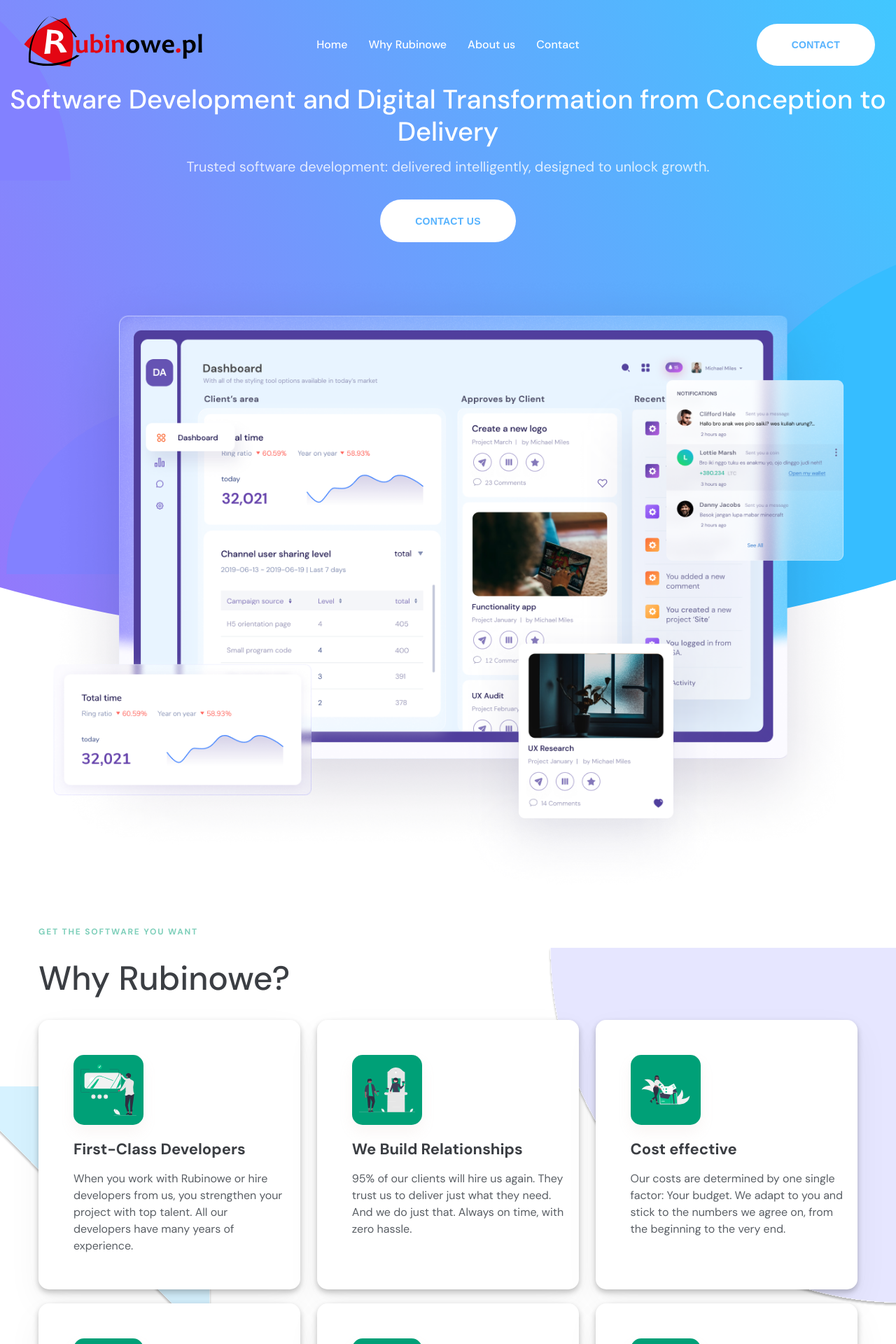
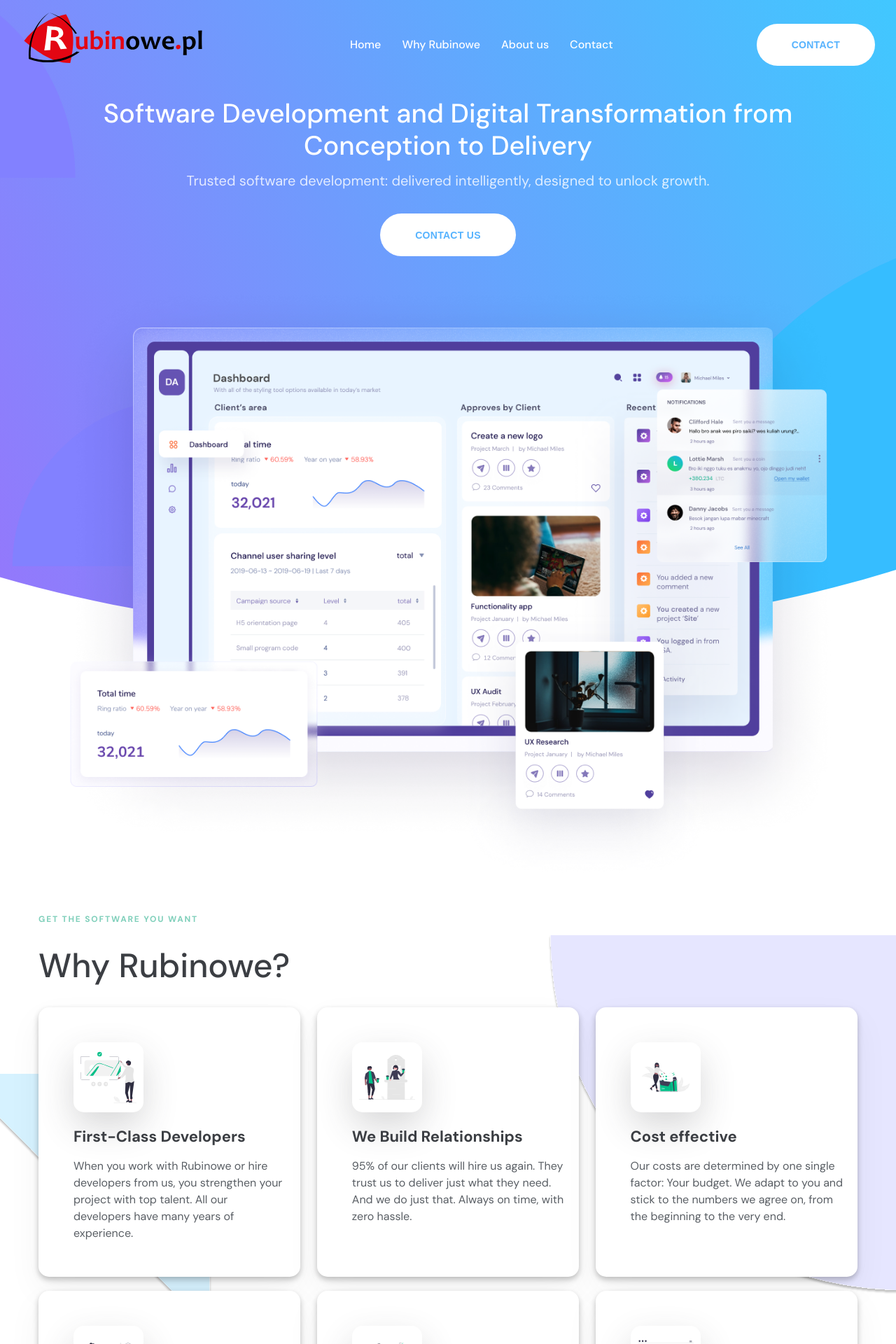
Before and after one commit to F-Agata/rubinowe, a Next.js app: page / in a window 1280 px wide. Shown: the top 1920 px of the page at 70% size. Built offline with nearby package versions, Linux system fonts and the light colour scheme.

Commit message:
fix bags and add active navigation

```diff
--- a/components/footer/Footer.js
+++ b/components/footer/Footer.js
@@ -1,5 +1,19 @@
 import React from "react";
 import styled from "styled-components";
+import TitleVerySmallWhite from "../../stylesjs/TitleVerySmallWhite";
+
+
+const Footer = () => {
+  return (
+    <StyledFooter>
+        <TitleVerySmallWhiteFooter>
+            Rubinowe Sp. z o.o. | 43-100 Tychy | www.rubinowe.pl | Software Development and Digital Transformation
+        </TitleVerySmallWhiteFooter>
+    </StyledFooter>
+  );
+};
+
+export default Footer;
 
 const StyledFooter = styled.footer`
   width: 100%;
@@ -8,14 +22,10 @@ const StyledFooter = styled.footer`
   display: flex;
   justify-content: center;
   align-items: center;
+
 `;
 
-const Footer = () => {
-  return (
-    <StyledFooter>
-      Rubinowe Sp. z o.o. | 43-100 Tychy | www.rubinowe.pl | Software Development and Digital Transformation
-    </StyledFooter>
-  );
-};
-
-export default Footer;
+const TitleVerySmallWhiteFooter = styled(TitleVerySmallWhite)`
+  margin: 0px 40px 0 40px;
+  text-align: center;
+`
--- a/components/form/FormPanel.js
+++ b/components/form/FormPanel.js
@@ -81,8 +81,7 @@ export default FormPanel;
 const WrappPanel = styled.form`
   width: 100%;
   //border: chartreuse 2px solid;
-  margin: 0px 40px 0 40px;
-  padding: 80px 0px 0px 0px;
+   padding: 80px 00px 0px 00px;
   display: flex;
   flex-direction: column;
   align-items: center;
@@ -91,6 +90,7 @@ const WrappPanel = styled.form`
  `;
 
 const FormTitle = styled(TitleOfPagesDark)`
+  padding: 0px 40px 0 40px;
    `;
 
 const WrappOnePartOfForm = styled.div`
@@ -98,8 +98,13 @@ const WrappOnePartOfForm = styled.div`
   width: 100%;
   max-width: 700px;
   margin-top: 20px;
+  padding: 0 40px;
   display: flex;
   flex-wrap: wrap;
+  flex-direction: column;
+  @media (min-width: 700px) {
+    flex-direction: row;
+  }
 `;
 
 const LableF = styled.label`
@@ -111,7 +116,12 @@ const LableF = styled.label`
 };
   line-height: 24px;
   width: 145px;
+  padding: 3px 0px;
   //border: orange 2px solid;
+  @media (min-width: 700px) {
+    flex-direction: row;
+    padding: 3px 3px;
+  }
 `;
 
 const LableFCh = styled.label`
@@ -123,6 +133,7 @@ const LableFCh = styled.label`
 };
   line-height: 24px;
   //border: orange 2px solid;
+  padding: 3px 3px;
   `
 
 const InputF = styled.input`
@@ -151,11 +162,16 @@ const InputF = styled.input`
   `;
 
 const WrappInputCheckbox = styled.div`
+  //
   width: 145px;
   height: 28px;
    //border: orange 2px solid;
   display: flex;
-  justify-content: space-around;
+  justify-content: start;
+  @media (min-width: 700px) {
+    justify-content: start;
+    padding: 3px 0px;
+  }
     `
 
 const InputFCh = styled.input`
@@ -252,7 +268,10 @@ const BtnF = styled(Btn)`
 
 const ErrorMessage = styled(TitleVerySmallGreen)`
   width: 100%;
-  margin-left: 145px;
   padding: 20px 0;
+  text-align: left;
   //border: purple 2px solid;
+  @media (min-width: 700px) {
+    margin-left: 145px;
+  }
 `;
--- a/components/header/Header.js
+++ b/components/header/Header.js
@@ -18,7 +18,9 @@ const Header = () => {
         <TextHeader>
           Trusted software development: delivered intelligently, designed to unlock growth.
         </TextHeader>
-        <Btn>Contact Us</Btn>
+        <BtnNBLink href={`#Contact`}>
+          <Btn>Contact Us</Btn>
+        </BtnNBLink>
         <WrappImgHeader>
           <ImgHeader src={imgHeader.src} alt={"Main photo"} />
         </WrappImgHeader>
@@ -45,12 +47,13 @@ const WrappHeaderBackground = styled.header`
 `;
 
 const WrappHeader = styled.div`
-  //margin: 0px 40px 0 40px;
+  margin: 0px 40px 0 40px;
+  padding-top: 160px;
   padding-bottom: 40px;
   display: flex;
   flex-direction: column;
   align-items: center;
-  padding-top: 140px;
+
   //border: green solid 2px;
 `;
 
@@ -83,3 +86,8 @@ const ImgHeader = styled.img`
   width: 100%;
   //border: green solid 2px;
 `;
+
+const BtnNBLink=styled.a`
+    display: block;
+  cursor: pointer;
+  `
--- a/components/navigation/Navigation.js
+++ b/components/navigation/Navigation.js
@@ -57,7 +57,9 @@ const Navigation = () => {
     <WrappNavigationShadow addShadow={addShadow}>
       <WrappNavigation>
         <WrappLogo addShadow={addShadow}>
+          <WrappLogoLink href={`#Home`}>
           <Logo src={logo.src} alt={"logo"} />
+          </WrappLogoLink>
         </WrappLogo>
 
         {!modificationMenuSize && addShadow === true ? (
@@ -150,6 +152,11 @@ const WrappLogo = styled.div`
   //border: chartreuse 2px solid;
 `;
 
+const WrappLogoLink = styled.a`
+  display: block;
+  cursor: pointer;
+`
+
 const Logo = styled.img`
   height: 100%;
 `;
--- a/components/navigation/NavigationListBig.js
+++ b/components/navigation/NavigationListBig.js
@@ -13,27 +13,36 @@ const NavigationMainListBig = ({ menuItems, addShadow }) => {
   ));
 
   return (
-    <>
+    <NavigationBigWrapp>
       <NavigationWrapp>
         <NavigatioNav>
           <NavigationUl>{menuItem}</NavigationUl>
         </NavigatioNav>
       </NavigationWrapp>
       <WrappBtnNB>
-        <BtnNB addShadow={addShadow}>Contact</BtnNB>
+          <BtnNBLink href={`#Contact`}>
+              <BtnNB addShadow={addShadow}>Contact</BtnNB>
+          </BtnNBLink>
       </WrappBtnNB>
-    </>
+    </NavigationBigWrapp>
   );
 };
 
 export default NavigationMainListBig;
+
+const NavigationBigWrapp = styled.div`
+  //border: 2px solid yellow;
+  display: flex;
+  justify-content: space-between;
+  flex-grow: 1;
+`
 
 
 const NavigationWrapp = styled.div`
   align-self: center;
   margin-right: 30px;
   display: flex;
-  justify-content: space-between;
+  //justify-content: space-between;
   //border: 2px solid purple;
   flex-grow: 1;
 `;
@@ -47,13 +56,13 @@ const NavigationUl = styled.ul`
   display: flex;
   height: 62px;
   justify-content: center;
-  //border: 2px saddlebrown solid;
   transition: 0.3s;
   :hover a {
     color:  ${(props) => props.theme.colors.colorText};
 `;
 
 const NavigationLi = styled.li`
+  //border: 2px saddlebrown solid;
   margin-left: 30px;
   list-style: none;
   cursor: pointer;
@@ -81,13 +90,19 @@ const NavigationLink = styled.a`
 `;
 
 const WrappBtnNB = styled.div`
-width: 265px;
+//border: 2px saddlebrown solid;
+//width: 265px;
 display: flex;
 justify-content: right;
 align-content: center;
 align-items: center;
 margin-right: 30px`
 
+const BtnNBLink=styled.a`
+    display: block;
+  cursor: pointer;
+  `
+
 const BtnNB = styled(Btn)`
     ${({ addShadow }) => css`
       height: ${addShadow ? "50px" : "60px"};
--- a/components/section1/Section1Elements.js
+++ b/components/section1/Section1Elements.js
@@ -92,9 +92,11 @@ const WrappElement = styled.div`
 const WrappIcon = styled.div`
   width: 100px;
   height: 100px;
-  box-shadow: 0px 10px 20px rgba(197, 158, 145, 0.1);
   border-radius: 15px;
-  background-color: ${(props) => props.theme.colors.colorTitleVerySmall};
+   //box-shadow: 0px 10px 20px rgba(197, 158, 145, 0.5);
+   //background-color: ${(props) => props.theme.colors.colorTitleVerySmall};
+  //background-color: ${(props) => props.theme.colors.colorPrimary};
+  box-shadow: 0px 20px 50px rgba(59, 62, 67, 0.2);
   margin-bottom: 20px;
   display: flex;
   justify-content: center;
```
